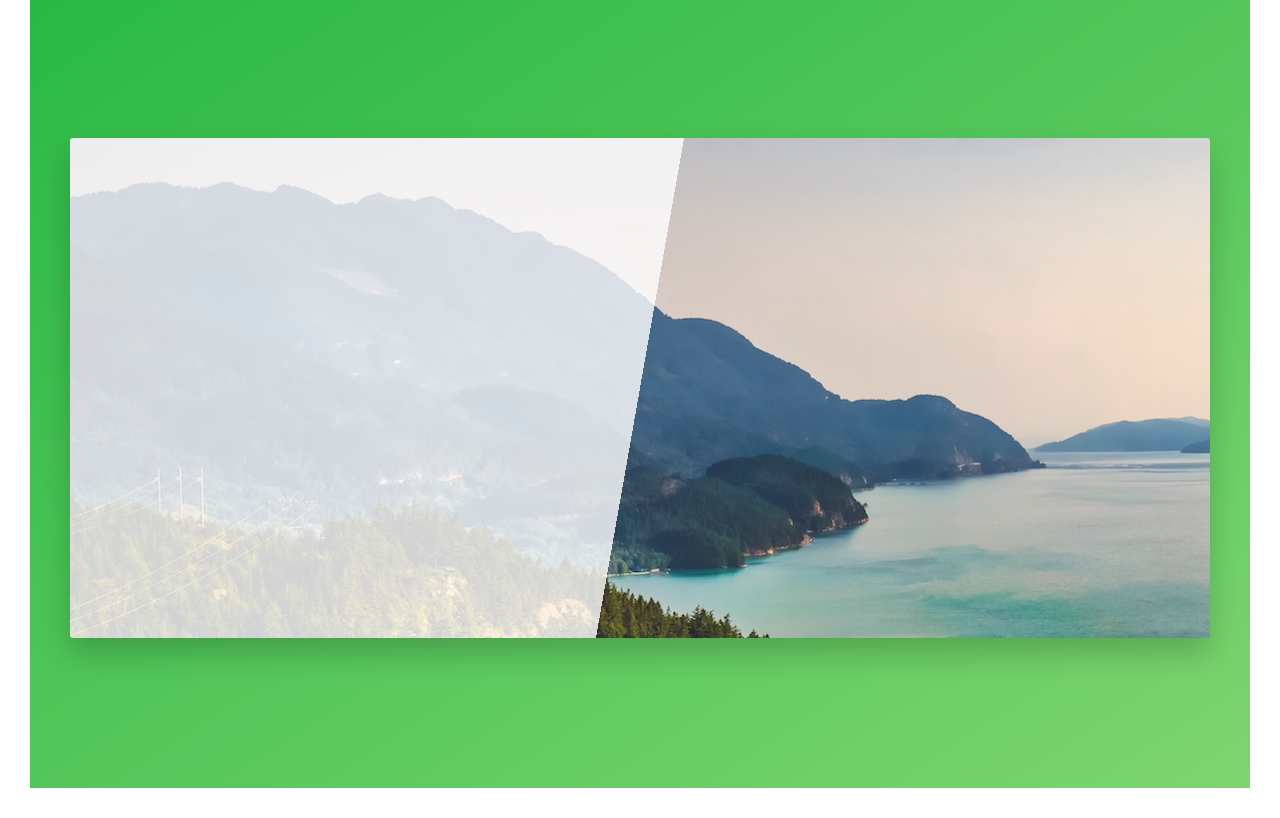
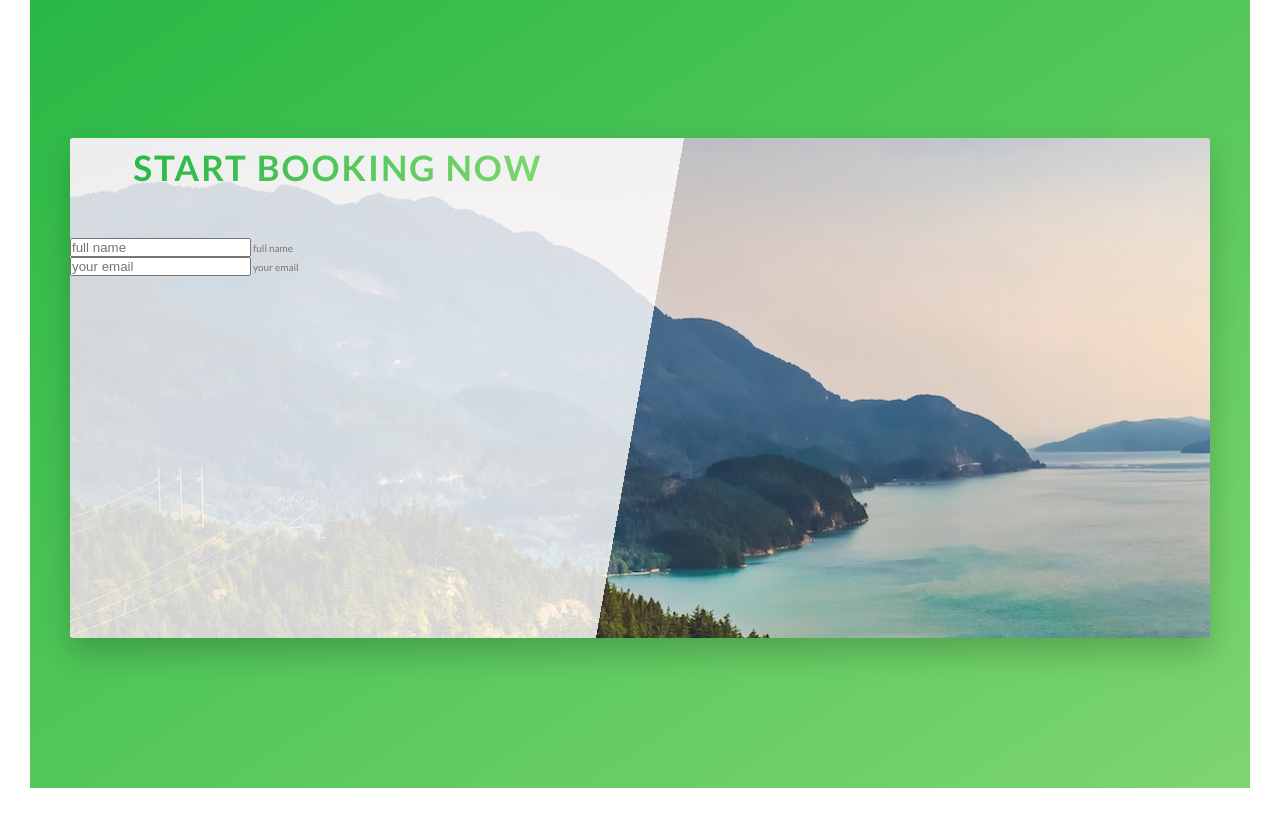
Before and after one commit to mousa1995/Advanced-css-1-learn, a website: page index.html in a window 1280 px wide. Shown: the part 4120-4938 px from the top of the page. Drawn offline with Linux system fonts and the light colour scheme.

Commit message:
اچ تی ام ال برای فرم اضافه شد

```diff
--- a/index.html
+++ b/index.html
@@ -250,7 +250,26 @@
     <section class="booking">
       <div class="row">
         <div class="book">
+          <div class="book__form">
+            <form action="#" class="form">
+                <div class="u-center-text u-margin-bottom-medium">
+                    <h2 class="heading-secondary">
+                      start booking now
+                    </h2>
+                </div>
 
+                <div class="form__group">
+                    <input type="text" class="form__input" required id="name"  placeholder="full name" >
+                    <label for="name" class="form__label">full name</label>
+                </div>
+
+                <div class="form__group">
+                    <input type="email" class="form__input" required id="email"  placeholder="your email" >
+                    <label for="email" class="form__label">your email</label>
+                </div>
+
+            </form>
+          </div>
         </div>
       </div>
     </section>
--- a/scss/base/_utilities.scss
+++ b/scss/base/_utilities.scss
@@ -2,3 +2,4 @@
 
 .u-margin-bottom-8 {margin-bottom: 8rem;}
 .u-margin-bottom-small {margin-bottom: 1.5rem;}
+.u-margin-bottom-medium {margin-bottom: 4rem;}
--- a/scss/component/_booking.scss
+++ b/scss/component/_booking.scss
@@ -14,4 +14,8 @@
   border-radius: 3px;
   box-shadow: 0 1.5rem 3rem rgba($color-black, .2);
   height: 50rem;
+
+  &__form{
+    width: 47%;
+  }
 }
```
Also changed, not shown: css/style.css.
